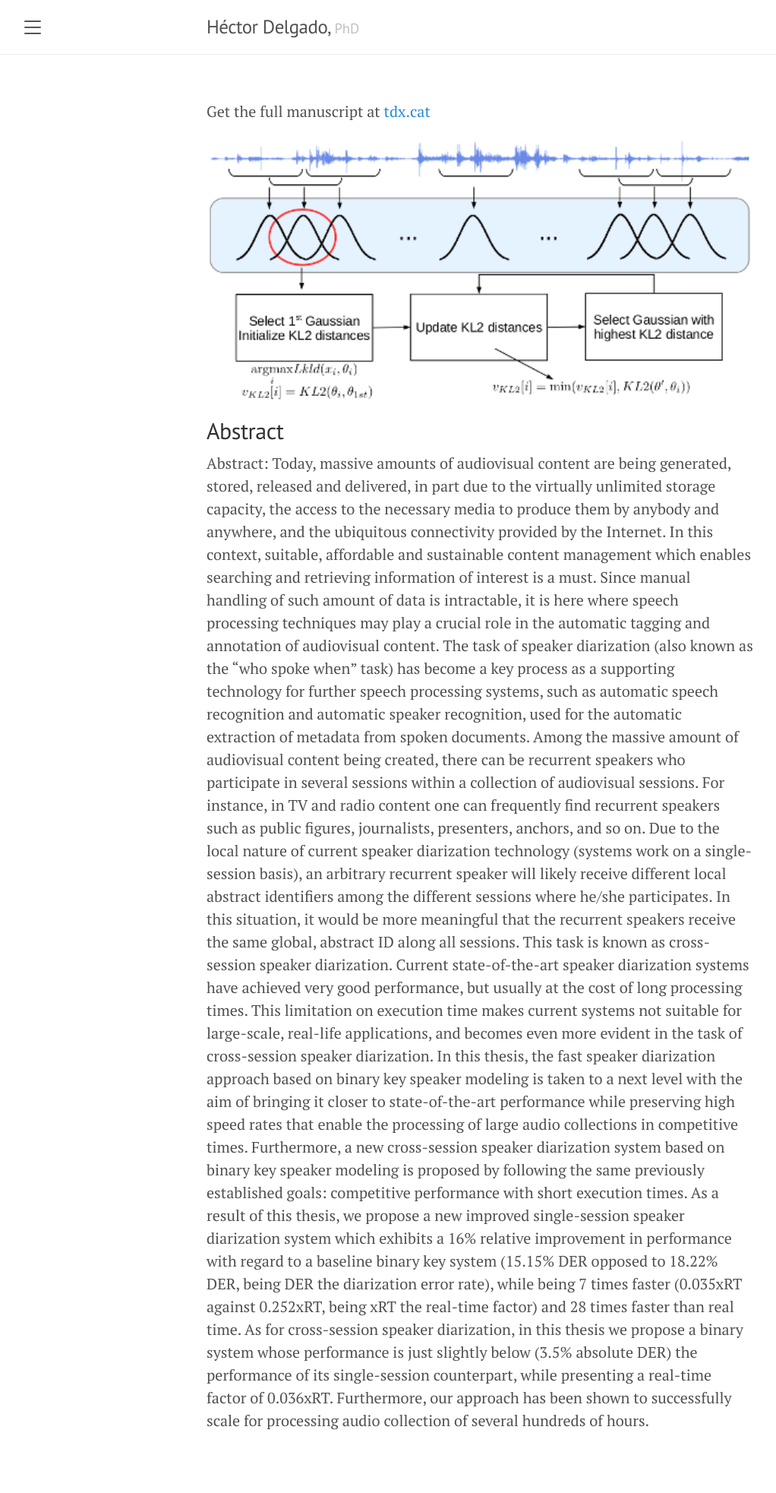
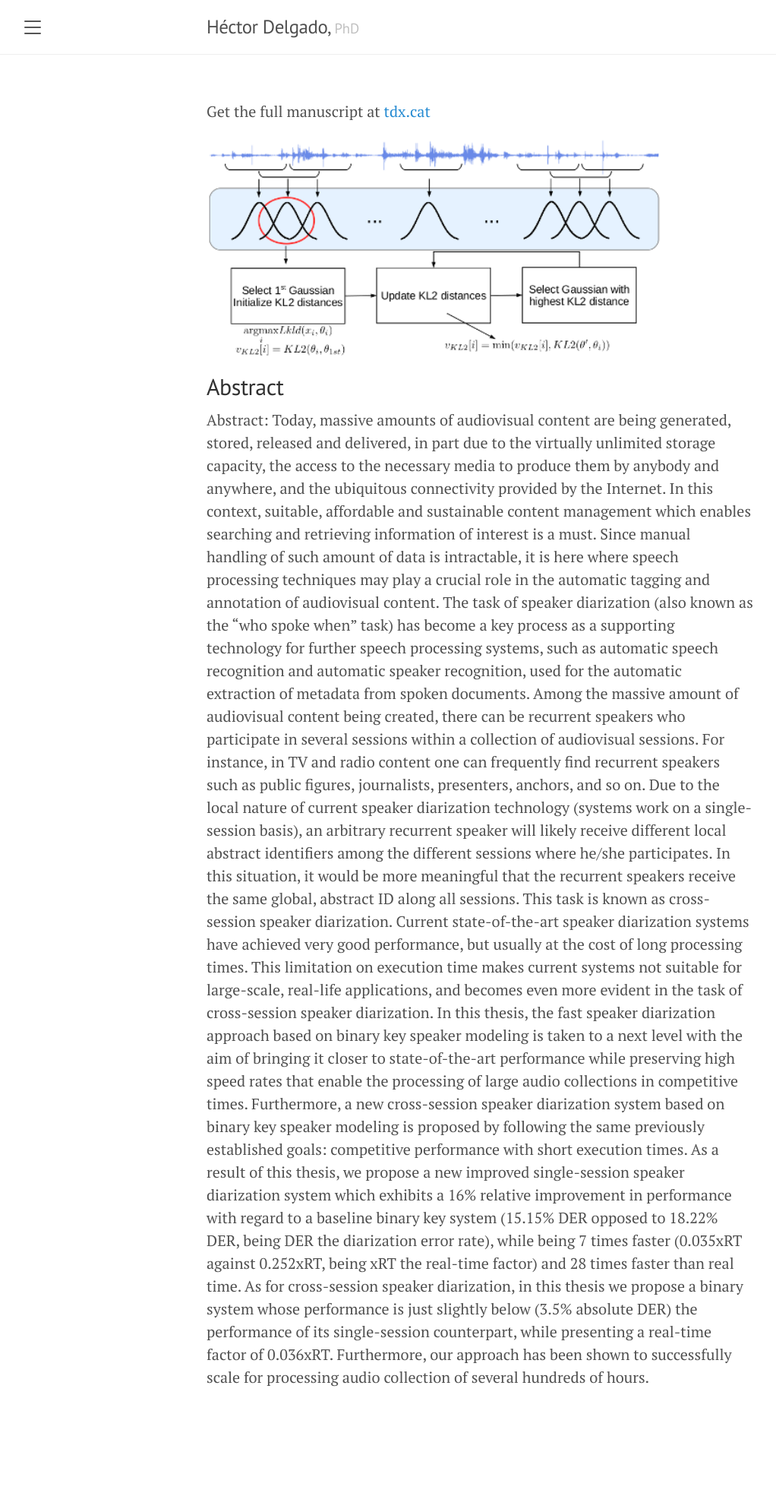
Before and after one commit to h-delgado/h-delgado.github.io, a Jekyll site: the page built from thesis.md, in a window 1280 px wide. Shown: the whole page at 76% size, without its empty margins (8-1030 px from the left). Built offline with Jekyll 4.4.1, drawn with Linux system fonts in a browser that asks for light colours; our own code applies the rules of GitHub Pages for plain Markdown files; after the commit the page ends 1908 px from its top, so only the background shows below that.

Commit message:
Update thesis.md

```diff
--- a/thesis.md
+++ b/thesis.md
@@ -5,7 +5,7 @@ title: PhD Thesis: Fast Cross-Session Speaker Diarization
 
 Get the full manuscript at [tdx.cat](http://www.tdx.cat/handle/10803/309290)
 
-<img src='{{ "/images/KBMTrainingNew.png" | relative_url }}' width="800" />
+<img src='{{ "/images/KBMTrainingNew.png" | relative_url }}' width="600" />
 
 
 ## Abstract
```
